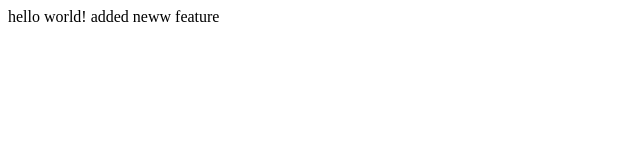
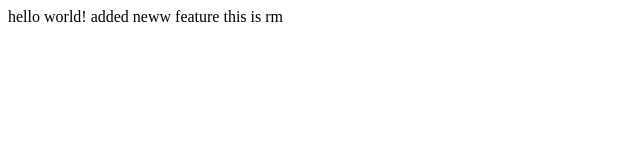
Before and after one commit to Zohait/lecture0, a plain HTML site: page index.html in a window 1280 px wide. Shown: the full height of the page, 0-640 px from the left. Drawn offline with Linux system fonts and the light colour scheme.

Commit message:
added new branch

```diff
--- a/index.html
+++ b/index.html
@@ -5,5 +5,9 @@
 <body>
 hello world!
 added neww feature
+this is rm
+
+
+
 </body>
 </html>
```
